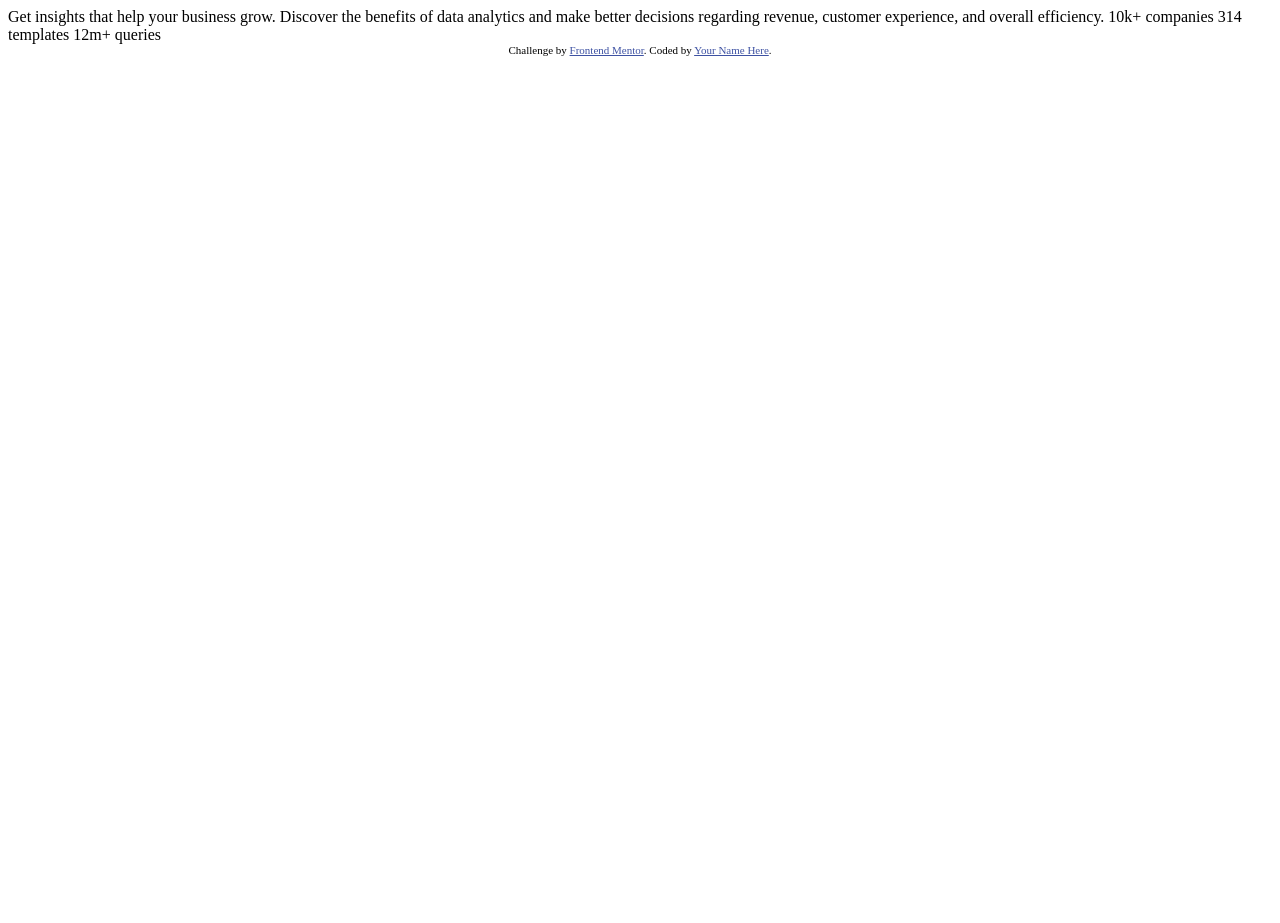
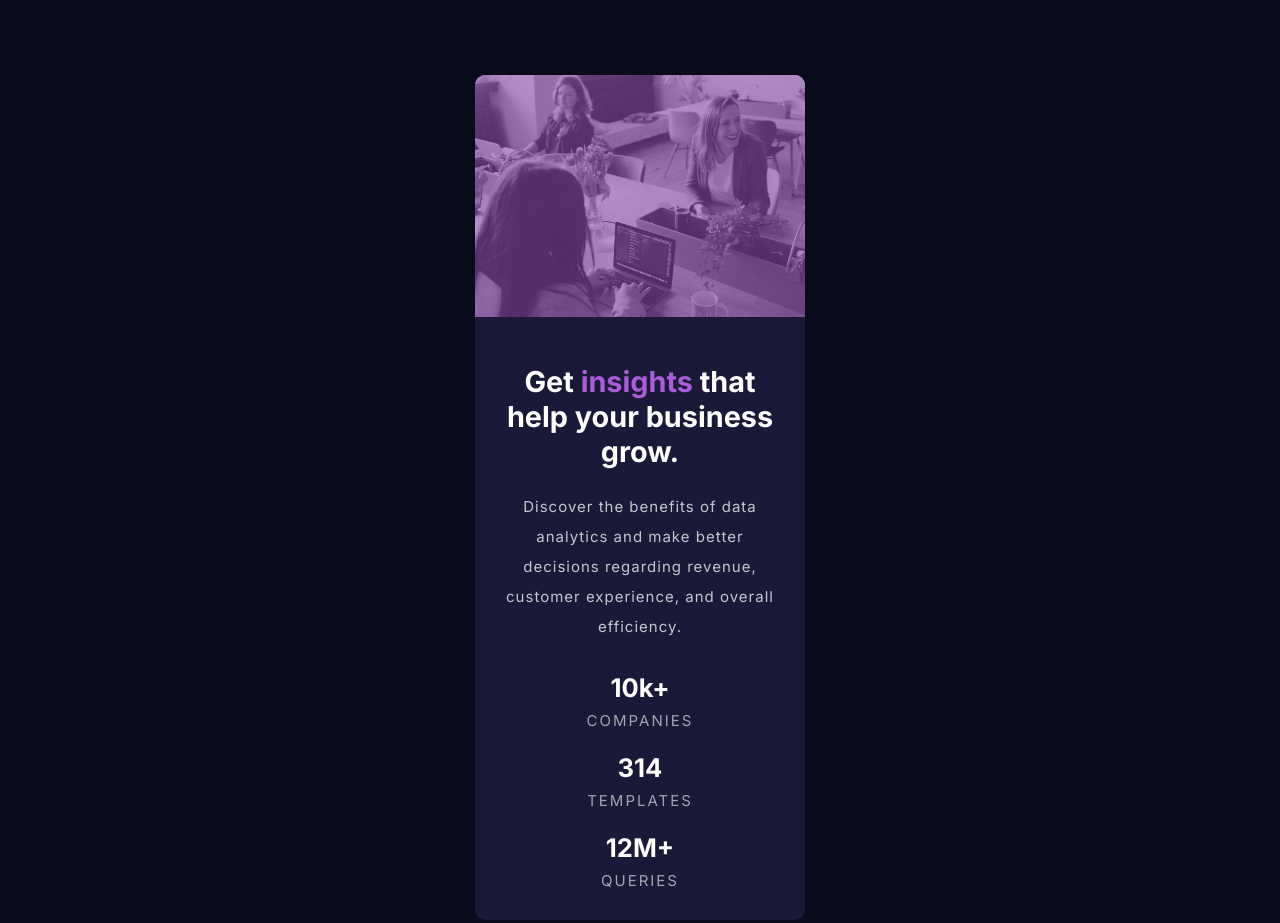
Before and after one commit to chrisvn188/stats-preview-card-component, a plain HTML site: page index.html in a window 1280 px wide. Before the commit the page ends 800 px from the top, so only its background shows below. Drawn offline with Linux system fonts and the light colour scheme.

Commit message:
Final commit

```diff
--- a/index.html
+++ b/index.html
@@ -1,33 +1,80 @@
 <!DOCTYPE html>
 <html lang="en">
-<head>
-  <meta charset="UTF-8">
-  <meta name="viewport" content="width=device-width, initial-scale=1.0"> <!-- displays site properly based on user's device -->
+  <head>
+    <meta charset="UTF-8" />
+    <meta name="viewport" content="width=device-width, initial-scale=1.0" />
+    <!-- displays site properly based on user's device -->
+    <link
+      rel="icon"
+      type="image/png"
+      sizes="32x32"
+      href="./images/favicon-32x32.png"
+    />
+    <title>Frontend Mentor | Stats preview card component</title>
+    <link rel="preconnect" href="https://fonts.googleapis.com" />
+    <link rel="preconnect" href="https://fonts.gstatic.com" crossorigin />
+    <link
+      href="https://fonts.googleapis.com/css2?family=Inter:wght@400;700&display=swap"
+      rel="stylesheet"
+    />
+    <link
+      href="https://fonts.googleapis.com/css2?family=Lexend+Deca&display=swap"
+      rel="stylesheet"
+    />
+    <link rel="stylesheet" href="style.css" />
+  </head>
+  <body>
+    <main class="main-content">
+      <section class="card">
+        <div class="hero-container">
+          <picture>
+            <source
+              media="(min-width: 1440px)"
+              srcset="images/image-header-desktop.jpg"
+            />
+            <img
+              src="images/image-header-mobile.jpg"
+              alt="An image at a workplace"
+              class="hero-img"
+            />
+          </picture>
+          <div class="overlay"></div>
+        </div>
+        <div class="card-content">
+          <div class="content-text-container">
+            <h2 class="card-heading">
+              Get <span>insights</span> that help your business grow.
+            </h2>
+            <p class="card-paragraph">
+              Discover the benefits of data analytics and make better decisions
+              regarding revenue, customer experience, and overall efficiency.
+            </p>
+          </div>
+          <div class="stats-container">
+            <div class="company-stats">
+              <span class="stats">10k+</span>
+              <span class="stat-heading">companies</span>
+            </div>
+            <div class="template-stats">
+              <span class="stats">314</span>
+              <span class="stat-heading">templates</span>
+            </div>
+            <div class="query-stats">
+              <span class="stats">12m+</span>
+              <span class="stat-heading">queries</span>
+            </div>
+          </div>
+        </div>
+      </section>
+    </main>
 
-  <link rel="icon" type="image/png" sizes="32x32" href="./images/favicon-32x32.png">
-
-  <title>Frontend Mentor | Stats preview card component</title>
-
-  <!-- Feel free to remove these styles or customise in your own stylesheet 👍 -->
-  <style>
-    .attribution { font-size: 11px; text-align: center; }
-    .attribution a { color: hsl(228, 45%, 44%); }
-  </style>
-</head>
-<body>
-
-  Get insights that help your business grow.
+    <!-- Get insights that help your business grow.
 
   Discover the benefits of data analytics and make better decisions regarding revenue, customer
   experience, and overall efficiency.
 
   10k+ companies
   314 templates
-  12m+ queries
-
-  <div class="attribution">
-    Challenge by <a href="https://www.frontendmentor.io?ref=challenge" target="_blank">Frontend Mentor</a>.
-    Coded by <a href="#">Your Name Here</a>.
-  </div>
-</body>
+  12m+ queries -->
+  </body>
 </html>
--- /dev/null
+++ b/style.css
@@ -0,0 +1,160 @@
+:root {
+  --main-background: hsl(233, 47%, 7%);
+  --card-background: hsl(244, 38%, 16%);
+  --accent: hsl(277, 64%, 61%);
+  --white: hsl(0, 0%, 100%);
+  --main-paragraph: hsla(0, 0%, 100%, 0.75);
+  --stat-headings: hsla(0, 0%, 100%, 0.6);
+  box-sizing: border-box;
+  font-size: 1em; /* 16px */
+}
+
+*,
+*::before,
+*::after {
+  box-sizing: inherit;
+}
+
+/* font-family: 'Inter', sans-serif; */
+/* font-family: 'Lexend Deca', sans-serif; */
+body {
+  font-family: 'Inter', sans-serif;
+  font-weight: 400;
+  font-size: 0.9375rem;
+  background-color: var(--main-background);
+  margin: 0;
+  padding: 0;
+}
+
+.main-content {
+  width: 100%;
+  height: auto;
+  margin: 5em 0;
+}
+
+.card {
+  width: 22em;
+  margin: 0 auto;
+  display: flex;
+  flex-direction: column;
+  border-radius: 10px;
+  background-color: var(--card-background);
+}
+
+.hero-container {
+  width: 100%;
+  position: relative;
+}
+
+.hero-img {
+  width: 100%;
+  height: auto;
+  vertical-align: middle;
+  border-radius: 10px 10px 0 0;
+}
+
+.overlay {
+  position: absolute;
+  width: 100%;
+  height: 100%;
+  top: 0;
+  left: 0;
+  background-color: var(--accent);
+  opacity: 0.6;
+  border-radius: 10px 10px 0 0;
+  filter: brightness(80%);
+}
+
+.card-content {
+  padding: 1.5em;
+  padding-bottom: 0;
+  text-align: center;
+  display: flex;
+  flex-direction: column;
+}
+
+.card-heading {
+  font-size: 1.8rem;
+  color: var(--white);
+}
+
+.card-heading > span {
+  color: var(--accent);
+}
+
+.card-paragraph {
+  color: var(--main-paragraph);
+  line-height: 2;
+  letter-spacing: 1px;
+  margin-bottom: 0;
+}
+
+.stats-container {
+  display: flex;
+  flex-direction: column;
+  gap: 1.5em;
+  margin: 2em 0;
+}
+
+.company-stats,
+.template-stats,
+.query-stats {
+  display: flex;
+  flex-direction: column;
+  gap: 0.5em;
+}
+
+.stats {
+  font-size: 1.6rem;
+  font-weight: 700;
+  color: var(--white);
+  text-transform: uppercase;
+}
+
+.company-stats > .stats {
+  text-transform: none;
+}
+
+.stat-heading {
+  color: var(--stat-headings);
+  text-transform: uppercase;
+  letter-spacing: 2px;
+}
+
+@media (min-width: 1440px) {
+  .card {
+    width: 75em;
+    margin-top: 9em;
+    flex-direction: row-reverse;
+  }
+
+  .hero-container {
+    width: 50%;
+  }
+  .hero-img {
+    width: 100%;
+    height: auto;
+    border-radius: 0 10px 10px 0;
+  }
+
+  .overlay {
+    border-radius: 0 10px 10px 0;
+  }
+
+  .card-content {
+    flex: 1;
+    padding: 2em 4em;
+    text-align: left;
+    justify-content: space-between;
+  }
+
+  .stats-container {
+    flex-direction: row;
+    justify-content: flex-start;
+    gap: 3em;
+  }
+
+  .card-paragraph {
+    padding-right: 3em;
+  }
+}
```
